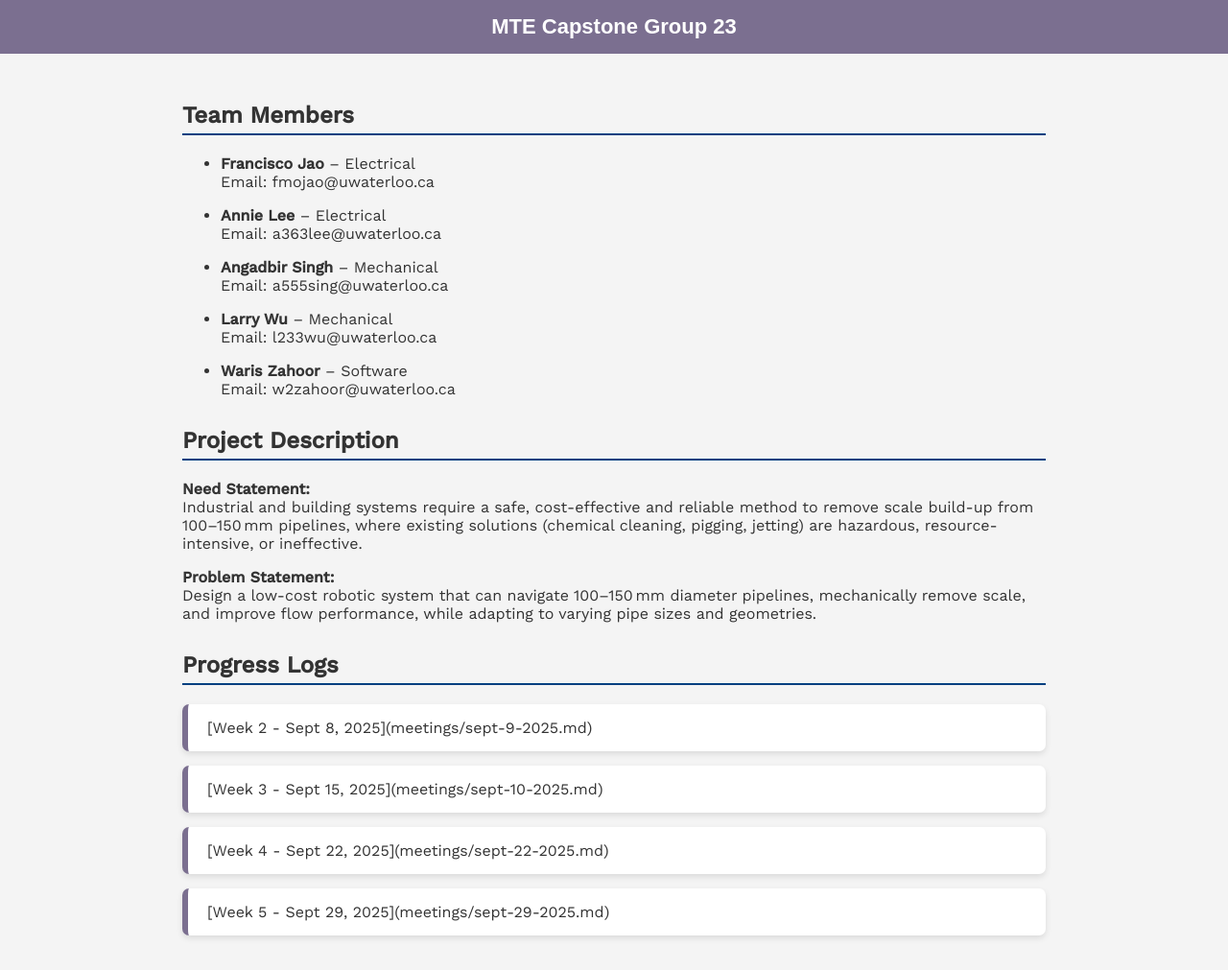
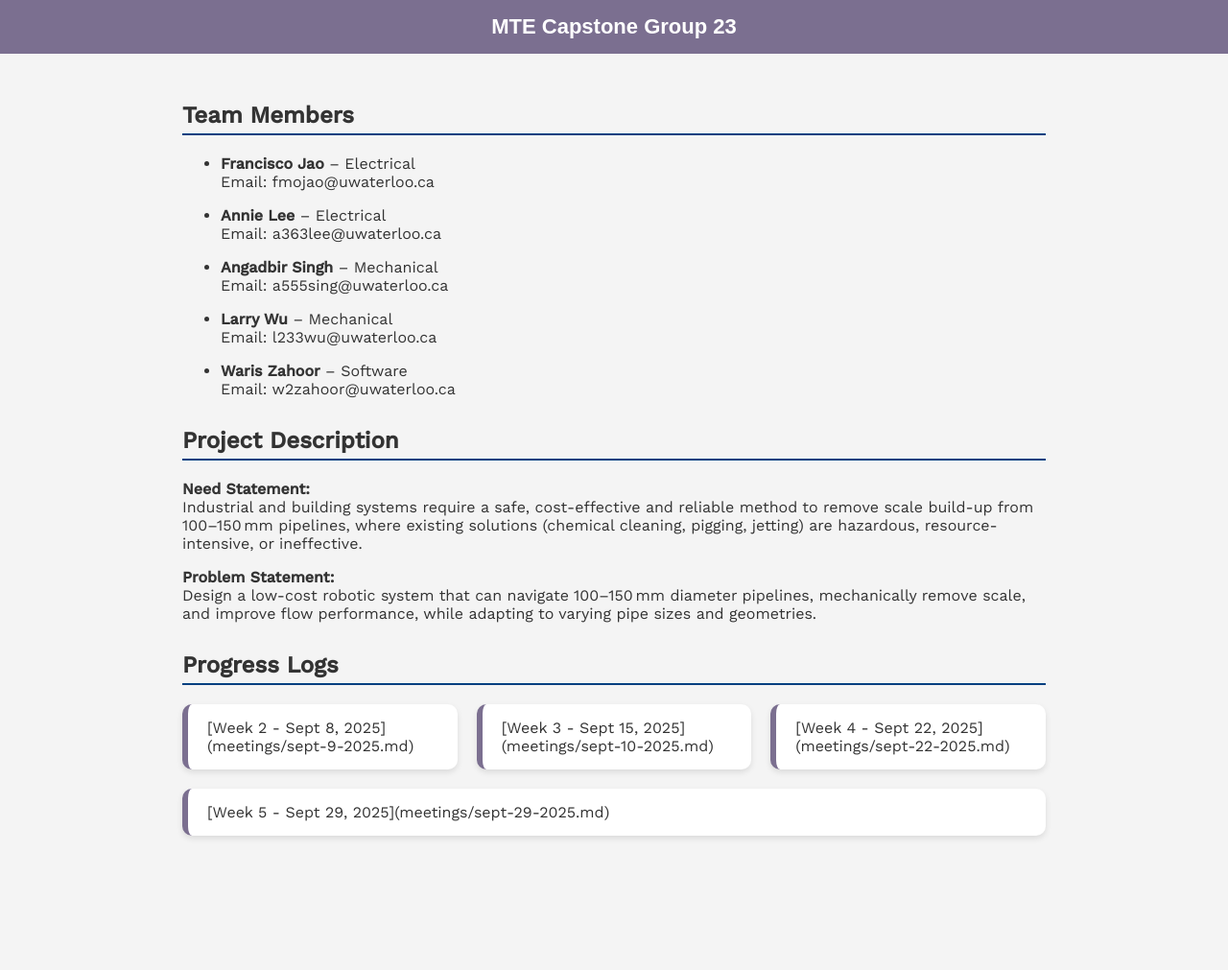
Before and after one commit to warisz/mte-capstone, a Jekyll site: the page built from index.md, in a window 1280 px wide. Shown: the whole page at 96% size. Built offline with Jekyll 4.4.1, drawn with Linux system fonts in a browser that asks for light colours; after the commit the page ends 900 px from its top, so only the background shows below that.

Commit message:
Update default.html

```diff
--- a/_layouts/default.html
+++ b/_layouts/default.html
@@ -1,7 +1,7 @@
 <!doctype html>
 <html lang="en">
   <head>
-    <meta charset="utf-8">
+    <meta charset="utf-8" />
     <title>{{ page.title }}</title>
     <style>
       @import url('https://fonts.googleapis.com/css2?family=Montserrat:wght@600&family=Work+Sans:wght@300;400;500&display=swap');
@@ -44,37 +44,51 @@
         margin-top: 30px;
       }
 
-      /* Progress Logs box styles */
+      /* Flex container for progress logs */
       .progress-logs {
         display: flex;
-        flex-direction: column;
-        gap: 15px;
+        flex-wrap: wrap;
+        gap: 20px;
         padding-left: 0;
+        margin: 0;
         list-style: none;
+        justify-content: flex-start;
       }
 
       .progress-logs li {
         background: white;
         padding: 15px 20px;
-        border-radius: 7px;
-        box-shadow: 0 3px 6px rgba(0, 0, 0, 0.1);
+        border-radius: 10px;
+        box-shadow: 0 3px 6px rgba(0,0,0,0.1);
         border-left: 6px solid #7b6f90;
+        flex: 1 1 calc(33.333% - 20px);
+        box-sizing: border-box;
+        min-width: 250px; /* Ensures it doesn't get too small */
         transition: background-color 0.2s ease;
+        list-style: none;
       }
 
       .progress-logs li:hover {
         background-color: #f0e6ff;
       }
 
-      .progress-logs a {
+      .progress-logs li a {
+        text-decoration: none;
+        font-weight: 600;
         color: #7b6f90;
-        font-weight: 600;
-        text-decoration: none;
         font-size: 1.1em;
       }
 
-      .progress-logs a:hover {
+      .progress-logs li a:hover {
         text-decoration: underline;
+      }
+
+      /* Responsive: stack on smaller screens */
+      @media (max-width: 768px) {
+        .progress-logs li {
+          flex: 1 1 100%;
+          min-width: auto;
+        }
       }
     </style>
   </head>
```
